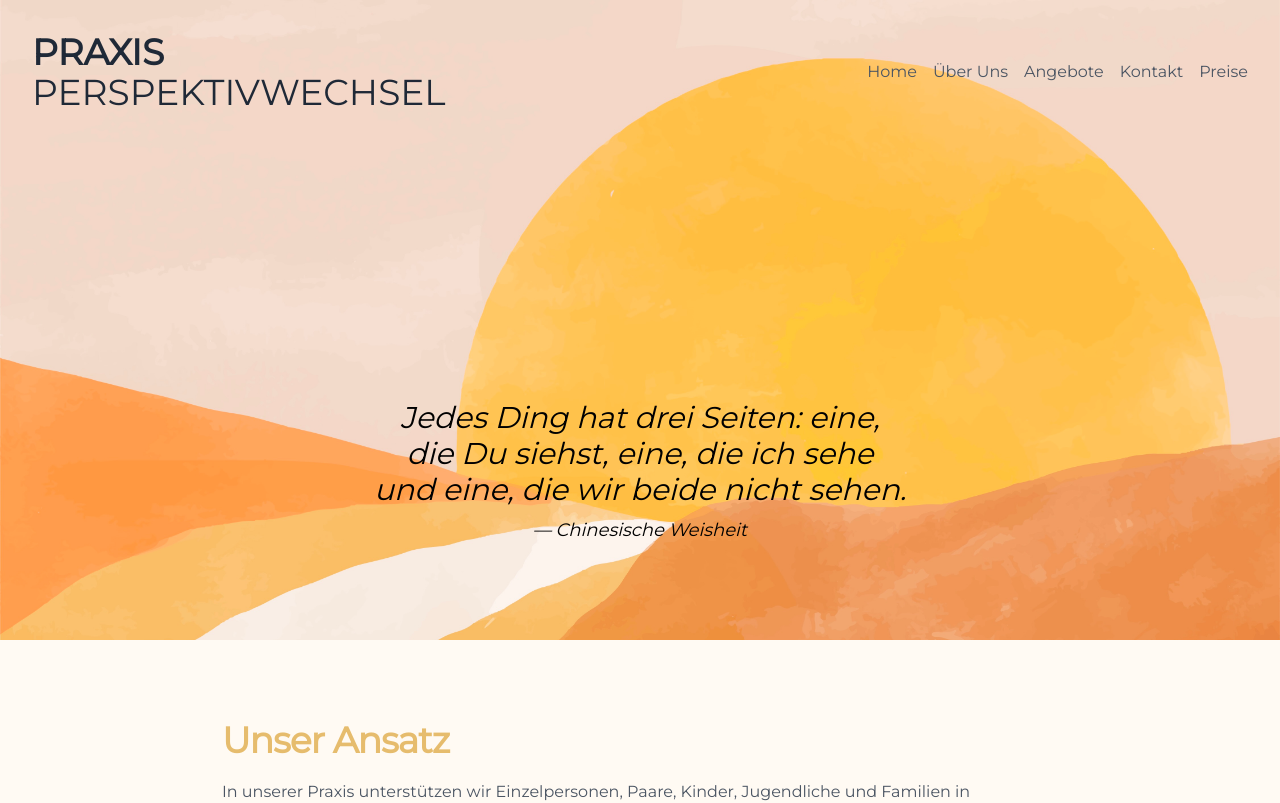
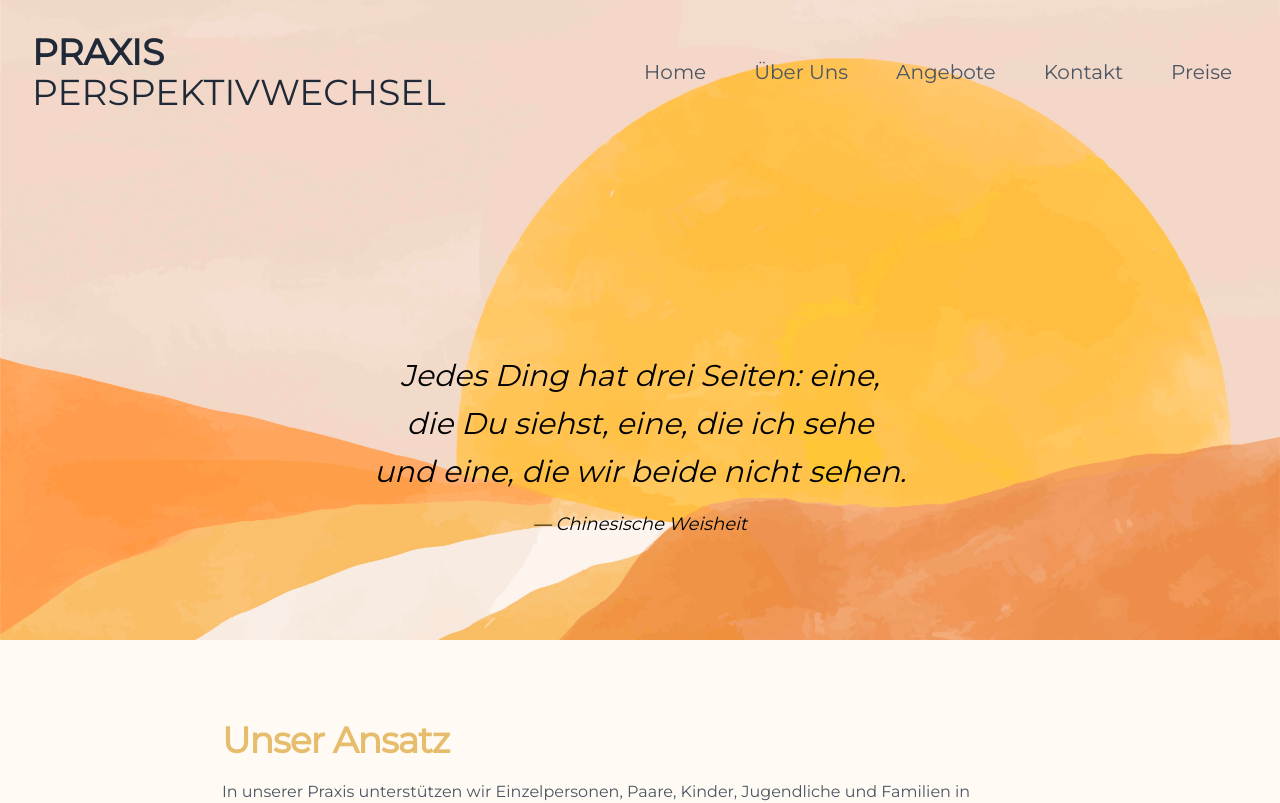
Before and after one commit to MartaJaekel/Praxis-Perspektivwechsel, a Next.js app: page / in a window 1280 px wide. Shown: the top 803 px of the page. Built offline with nearby package versions, Linux system fonts and the light colour scheme; no server answers.

Commit message:
improve some layout

```diff
--- a/src/app/page.tsx
+++ b/src/app/page.tsx
@@ -118,7 +118,7 @@ Themen unserer gemeinsamen Arbeit können sein: Umgang mit der Pubertät, Schulp
 
             <main className=" py-24">
               <div className="max-w-2xl ml-auto">
-                <blockquote className=" text-black text-[1.2rem] font-light  italic md:text-3xl leading-loose">
+                <blockquote className=" text-black text-[1.2rem] font-light  italic md:text-3xl" style={{ lineHeight: '1.6' }}>
                   Jedes Ding hat drei Seiten: eine,
                   <br />
                   die Du siehst, eine, die ich sehe
--- a/src/components/Navigation/Navigation.tsx
+++ b/src/components/Navigation/Navigation.tsx
@@ -30,25 +30,50 @@ export default function Navigation() {
 
   return (
     <header className="flex justify-between w-full p-8">
-      <h1 className="text-[1.5rem] text-gray-800 text-left md:text-3xl lg:text-4xl font-">
+      <h1 className="text-[1.5rem] text-gray-800 text-left md:text-3xl lg:text-4xl">
         <strong> PRAXIS</strong> <br /> PERSPEKTIVWECHSEL
       </h1>
       <NavigationMenu className="hidden md:hidden lg:flex">
         <NavigationMenuList className="flex space-x-4">
           <NavigationMenuItem>
-            <NavigationMenuLink href="/">Home</NavigationMenuLink>
+            <NavigationMenuLink
+              href="/"
+              className="text-lg lg:text-xl px-4 py-2"
+            >
+              Home
+            </NavigationMenuLink>
           </NavigationMenuItem>
           <NavigationMenuItem>
-            <NavigationMenuLink href="/about">Über Uns</NavigationMenuLink>
+            <NavigationMenuLink
+              href="/about"
+              className="text-lg lg:text-xl px-4 py-2"
+            >
+              Über Uns
+            </NavigationMenuLink>
           </NavigationMenuItem>
           <NavigationMenuItem>
-            <NavigationMenuLink href="/#angebote">Angebote</NavigationMenuLink>
+            <NavigationMenuLink
+              href="/#angebote"
+              className="text-lg lg:text-xl px-4 py-2"
+            >
+              Angebote
+            </NavigationMenuLink>
           </NavigationMenuItem>
           <NavigationMenuItem>
-            <NavigationMenuLink href="/#kontakt">Kontakt</NavigationMenuLink>
+            <NavigationMenuLink
+              href="/#kontakt"
+              className="text-lg lg:text-xl px-4 py-2"
+            >
+              Kontakt
+            </NavigationMenuLink>
           </NavigationMenuItem>
           <NavigationMenuItem>
-            <NavigationMenuLink href="/#preise">Preise</NavigationMenuLink>
+            <NavigationMenuLink
+              href="/#preise"
+              className="text-lg lg:text-xl px-4 py-2"
+            >
+              Preise
+            </NavigationMenuLink>
           </NavigationMenuItem>
         </NavigationMenuList>
       </NavigationMenu>
@@ -58,7 +83,7 @@ export default function Navigation() {
         <SheetTrigger className="flex lg:hidden absolute right-3 top-2">
           <img src="/svg/menu.svg" height={30} width={30} alt="menu" />
         </SheetTrigger>
-        <SheetContent className="bg-[#d9963e] flex flex-col items-center justify-center">
+        <SheetContent className="bg-gradient-to-r from-[#d28956] to-[#ffcc80] flex flex-col items-center justify-center">
           <SheetHeader>
             <SheetTitle></SheetTitle>
             <SheetDescription>
@@ -67,15 +92,15 @@ export default function Navigation() {
                   <NavigationMenuItem>
                     <NavigationMenuLink
                       onClick={() => handleLinkClick("/")}
-                      className="text-lg text-white">
-
+                      className="text-2xl text-white"
+                    >
                       Home
                     </NavigationMenuLink>
                   </NavigationMenuItem>
                   <NavigationMenuItem>
                     <NavigationMenuLink
                       onClick={() => handleLinkClick("/about")}
-                   className="text-lg text-white"
+                      className="text-2xl text-white"
                     >
                       Über Uns
                     </NavigationMenuLink>
@@ -83,7 +108,7 @@ export default function Navigation() {
                   <NavigationMenuItem>
                     <NavigationMenuLink
                       onClick={() => handleLinkClick("/#angebote")}
-                    className="text-lg text-white"
+                      className="text-2xl text-white"
                     >
                       Angebote
                     </NavigationMenuLink>
@@ -91,7 +116,7 @@ export default function Navigation() {
                   <NavigationMenuItem>
                     <NavigationMenuLink
                       onClick={() => handleLinkClick("/#kontakt")}
-                      className="text-lg text-white"
+                      className="text-2xl text-white"
                     >
                       Kontakt
                     </NavigationMenuLink>
@@ -99,7 +124,7 @@ export default function Navigation() {
                   <NavigationMenuItem>
                     <NavigationMenuLink
                       onClick={() => handleLinkClick("/#preise")}
-                  className="text-lg text-white"
+                      className="text-2xl text-white"
                     >
                       Preise
                     </NavigationMenuLink>
--- a/tailwind.config.ts
+++ b/tailwind.config.ts
@@ -9,57 +9,61 @@ const config: Config = {
   ],
   theme: {
     extend: {
+      lineHeight: {
+       '1.6': '1.6',
+      },
+
       colors: {
-  			background: 'hsl(var(--background))',
-  			foreground: 'hsl(var(--foreground))',
+        background: "hsl(var(--background))",
+        foreground: "hsl(var(--foreground))",
         card: {
-  				DEFAULT: 'hsl(var(--card))',
-  				foreground: 'hsl(var(--card-foreground))'
+          DEFAULT: "hsl(var(--card))",
+          foreground: "hsl(var(--card-foreground))",
         },
         popover: {
-  				DEFAULT: 'hsl(var(--popover))',
-  				foreground: 'hsl(var(--popover-foreground))'
+          DEFAULT: "hsl(var(--popover))",
+          foreground: "hsl(var(--popover-foreground))",
         },
         primary: {
-  				DEFAULT: 'hsl(var(--primary))',
-  				foreground: 'hsl(var(--primary-foreground))'
+          DEFAULT: "hsl(var(--primary))",
+          foreground: "hsl(var(--primary-foreground))",
         },
         secondary: {
-  				DEFAULT: 'hsl(var(--secondary))',
-  				foreground: 'hsl(var(--secondary-foreground))'
+          DEFAULT: "hsl(var(--secondary))",
+          foreground: "hsl(var(--secondary-foreground))",
         },
         muted: {
-  				DEFAULT: 'hsl(var(--muted))',
-  				foreground: 'hsl(var(--muted-foreground))'
+          DEFAULT: "hsl(var(--muted))",
+          foreground: "hsl(var(--muted-foreground))",
         },
         accent: {
-  				DEFAULT: 'hsl(var(--accent))',
-  				foreground: 'hsl(var(--accent-foreground))'
+          DEFAULT: "hsl(var(--accent))",
+          foreground: "hsl(var(--accent-foreground))",
         },
         destructive: {
-  				DEFAULT: 'hsl(var(--destructive))',
-  				foreground: 'hsl(var(--destructive-foreground))'
+          DEFAULT: "hsl(var(--destructive))",
+          foreground: "hsl(var(--destructive-foreground))",
         },
-  			border: 'hsl(var(--border))',
-  			input: 'hsl(var(--input))',
-  			ring: 'hsl(var(--ring))',
+        border: "hsl(var(--border))",
+        input: "hsl(var(--input))",
+        ring: "hsl(var(--ring))",
         chart: {
-  				'1': 'hsl(var(--chart-1))',
-  				'2': 'hsl(var(--chart-2))',
-  				'3': 'hsl(var(--chart-3))',
-  				'4': 'hsl(var(--chart-4))',
-  				'5': 'hsl(var(--chart-5))'
-  			}
+          "1": "hsl(var(--chart-1))",
+          "2": "hsl(var(--chart-2))",
+          "3": "hsl(var(--chart-3))",
+          "4": "hsl(var(--chart-4))",
+          "5": "hsl(var(--chart-5))",
+        },
       },
       borderRadius: {
-  			lg: 'var(--radius)',
-  			md: 'calc(var(--radius) - 2px)',
-  			sm: 'calc(var(--radius) - 4px)'
+        lg: "var(--radius)",
+        md: "calc(var(--radius) - 2px)",
+        sm: "calc(var(--radius) - 4px)",
       },
       fontFamily: {
-			serif: ['var(--font-montserrat)'],
-		}
-  	}
+        serif: ["var(--font-montserrat)"],
+      },
+    },
   },
   plugins: [require("tailwindcss-animate")],
 };
```
Lines whose indentation alone changed are shown as unchanged.
